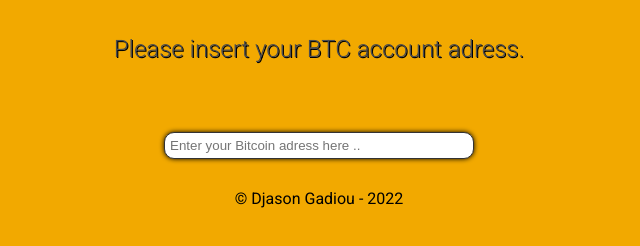
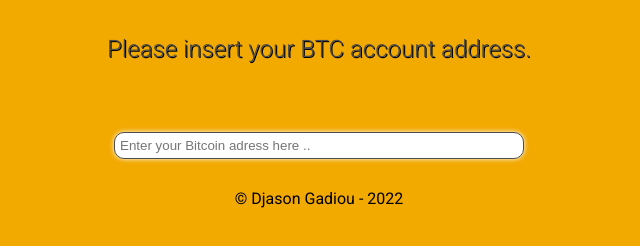
Before and after one commit to Magicred-1/live_bitcoin_wallet_balance, a plain HTML site: page index.html in a window 1280 px wide. Shown: the part 340-586 px from the top of the page, without its empty margins (321-961 px from the left). Drawn offline with Linux system fonts and the light colour scheme.

Commit message:
Removing unused css style

```diff
--- a/css/style.css
+++ b/css/style.css
@@ -81,14 +81,6 @@ main {
     align-items: center;
     gap: 2rem;
 }
-/* progress[value] {
-    margin: 1rem;
-    width: 50rem;
-    border: solid .1rem #333;
-    border-radius: .5rem;
-    box-shadow: 0 0 .5rem #000;
-    color: var(--backgroundColor);
-} */
 
 section {
     text-align: center;
@@ -111,11 +103,11 @@ button#btn {
 
 input[type="text"] {
     margin: 1rem;
-    width: 31rem;
+    width: 41rem;
     padding: .5rem;
     background-color: var(--thirdColor);
     border-radius: 1rem;
     color: var(--textColor);
-    border: solid .1rem #333;
-    box-shadow: 0 0 .5rem #000;
+    border: solid .1rem var(--textColor);
+    box-shadow: 0 0 .5rem var(--thirdColor);
 }
--- a/js/app.js
+++ b/js/app.js
@@ -2,7 +2,7 @@ document.addEventListener("DOMContentLoaded", () => {
     console.log("loaded");
     // Catch the wallet name element and set it to the wallet name
     let wallet_name = document.getElementById("wallet_name")
-    wallet_name.innerHTML = "Please insert your BTC account adress.";
+    wallet_name.innerHTML = "Please insert your BTC account address.";
 
     // Verification of the wallet address using regex
     let bitcoinAdressRegex = /^[13][a-km-zA-HJ-NP-Z1-9]{25,34}$/;
@@ -12,7 +12,7 @@ document.addEventListener("DOMContentLoaded", () => {
     addEventListener("change", () => {
         let account = document.getElementById("account").value;
         // First we verify if the account is valid
-            if (account && account.match(bitcoinAdressRegex)) {
+            if (account && account.match(bitcoinRegex)) {
 
                 // API Documentation link : https://blockchain.info/q/
                 // Using external API to get the balance in satoshi selected wallet
@@ -50,7 +50,7 @@ document.addEventListener("DOMContentLoaded", () => {
                     let wallet_balance_usd = document.getElementById("wallet_balance_usd").innerHTML = "<em class=\"fa-brands fa-usd\"></em> 11111" /* + formula */;
                 });
             } else {
-                wallet_name.innerHTML = "Please insert a valid BTC account adress.";
+                wallet_name.innerHTML = "Please insert a valid BTC account .";
             }
     });
 });
```
